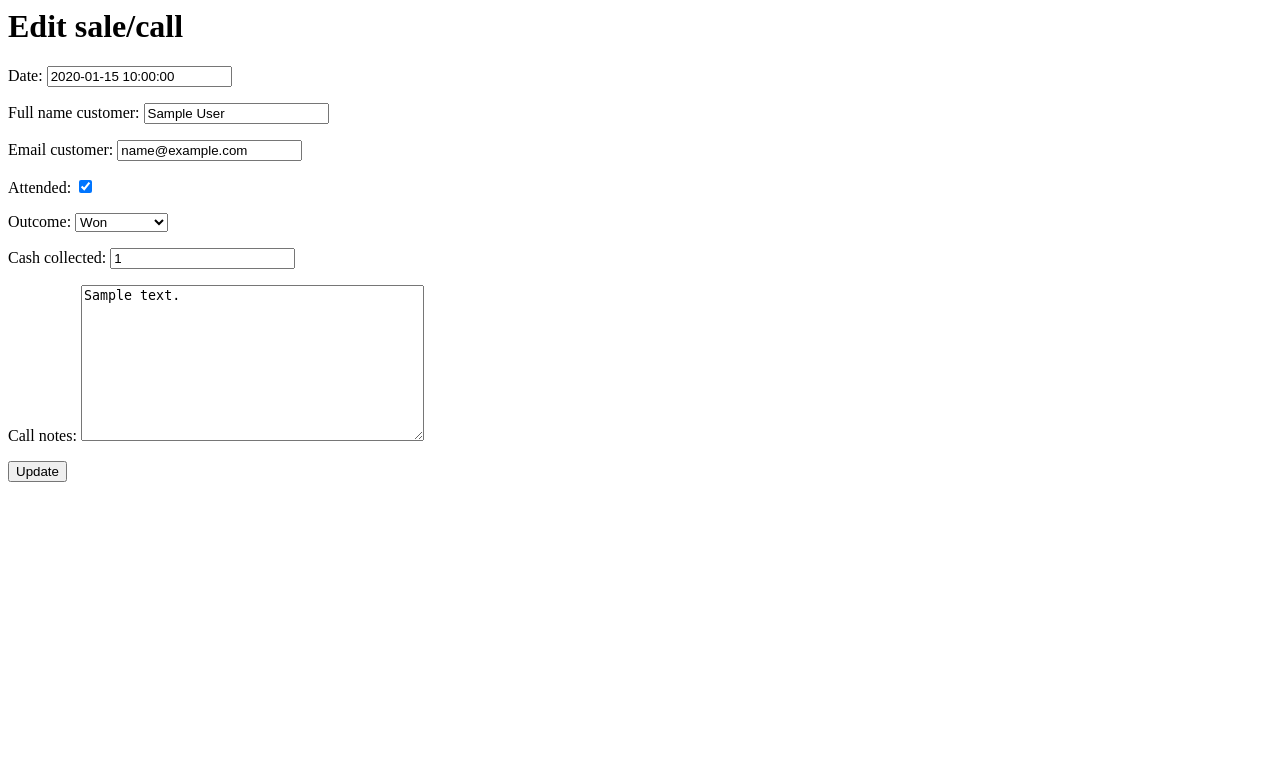
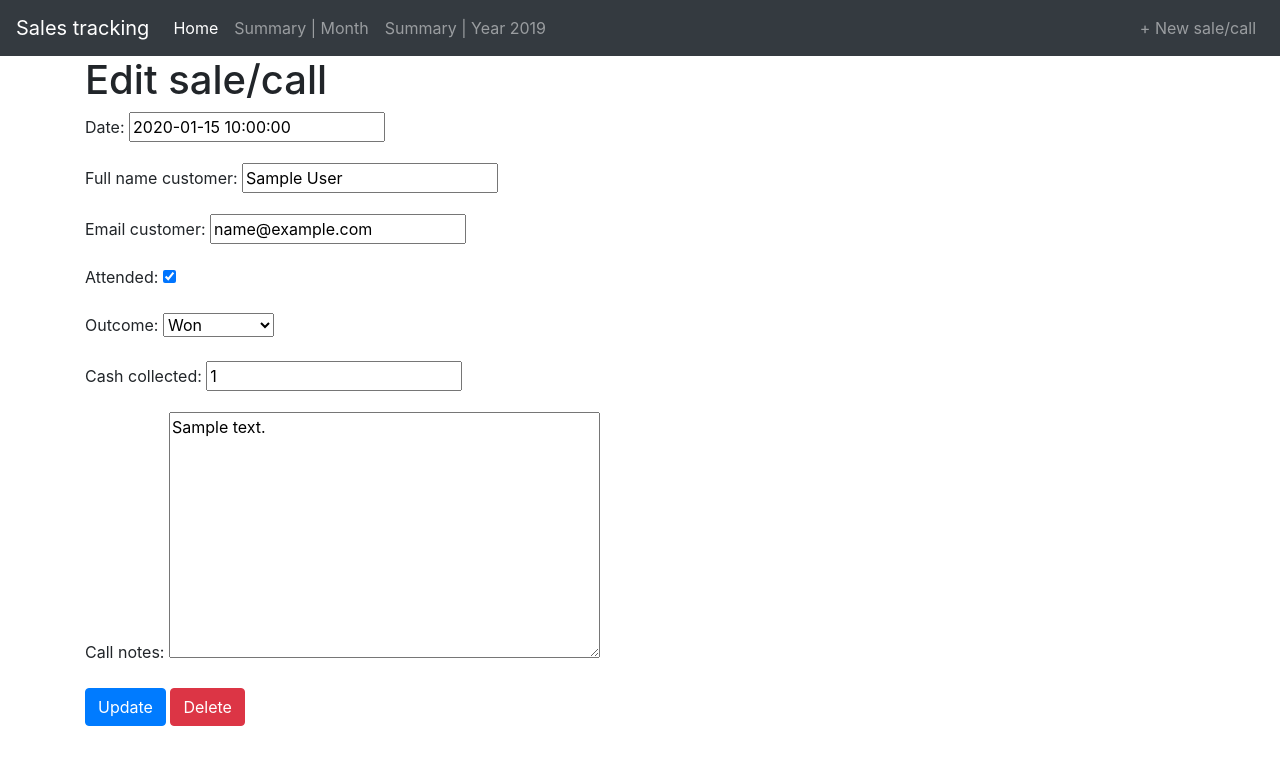
Before and after one commit to kirmishov/salestracking, a Django app: page /sales/1/edit/ in a window 1280 px wide. Shown: the top 765 px of the page. Run offline with Django 3.2, Linux system fonts and the light colour scheme; a user stored in the database is signed in; tables that the repository leaves empty hold one stand-in row (values such as "Sample post"); some libraries are stand-ins or nearby versions.

Commit message:
template and functionality for delete sale

```diff
--- a/sales/models.py
+++ b/sales/models.py
@@ -2,6 +2,7 @@ from django.conf import settings
 from django.db import models
 from django.urls import reverse
 from hashid_field import HashidAutoField
+from datetime import datetime
 
 # Create your models here.
 
@@ -49,4 +50,4 @@ class Sale(models.Model):
         return reverse('sales:detail', args=[self.id])
 
     def __str__(self):
-        return '{} | {} | {}'.format(self.author, self.date, self.full_name_customer)
+        return '{} | {} | {}'.format(self.author, datetime.strftime(self.date, "%d %b %Y"), self.full_name_customer)
--- a/sales/templates/sales/detail.html
+++ b/sales/templates/sales/detail.html
@@ -1,3 +1,7 @@
+{% extends 'base.html' %}
+
+{% block content %}
+
 <h1>Sale/call {{ sale.author }} at {{ sale.date }} | <a href="{% url 'sales:edit' sale.pk %}">Edit</a></h1>
 <ul>
     <li>{{ sale.full_name_customer }}</li>
@@ -8,3 +12,5 @@
     <li>{{ sale.call_notes }}</li>
 </ul>
 <i>Last modified: {{ sale.date_modified }}</i>
+
+{% endblock %}
--- a/sales/templates/sales/edit.html
+++ b/sales/templates/sales/edit.html
@@ -1,6 +1,14 @@
+{% extends 'base.html' %}
+
+{% block content %}
+
 <h1>Edit sale/call</h1>
 <form action="" method="post">
     {% csrf_token %}
     {{ form.as_p }}
-    <button type="submit">Update</button>
+    <button type="submit" class="btn btn-primary">Update</button>
+    <a class="btn btn-danger" href="{% url 'sales:delete' sale.pk %}" role="button">Delete</a>
 </form>
+
+
+{% endblock %}
--- a/sales/urls.py
+++ b/sales/urls.py
@@ -6,12 +6,9 @@ from . import views
 app_name = 'sales'
 urlpatterns = [
     path('', views.HomeView.as_view(), name='home'),
-    # ex: sales/2
     path('<pk>/', views.DetailView.as_view(), name='detail'),
-    # ex: sales/2/edit/
     path('<pk>/edit/', views.UpdateView.as_view(), name='edit'),
-    # new | ex: sales/new
-    # Example: /2012/08/
+    path('<pk>/delete/', views.DeleteView.as_view(), name='delete'),
     path('<int:year>/<int:month>/',
          views.SaleMonthArchiveView.as_view(month_format='%m'),
          name="archive_month_numeric"),
--- a/sales/views.py
+++ b/sales/views.py
@@ -5,8 +5,10 @@ from django_tables2.export.views import ExportMixin
 from .tables import SimpleTable
 from django.shortcuts import redirect
 # from dateutil.relativedelta import relativedelta
+from django.urls import reverse
 from django.utils import timezone
 from django.views.generic.dates import MonthArchiveView, YearArchiveView
+
 
 from .models import Sale
 from django.contrib.auth import get_user_model
@@ -187,12 +189,35 @@ class SummaryView(UserPassesTestMixin, MonthArchiveView):
         return context
 
 
-class DetailView(LoginRequiredMixin, generic.DetailView):
+class DetailView(UserPassesTestMixin, generic.DetailView):
     model = Sale
     template_name = 'sales/detail.html'
-    login_url = 'login'
 
-    # TODO: add test_func like in UpdateView or delete this view
+    def test_func(self):
+        return self.request.user.is_superuser or self.request.user == self.get_object().author
+
+    def get_context_data(self, **kwargs):
+        context = super().get_context_data(**kwargs)
+        context['month'] = timezone.now()
+        return context
+
+
+class DeleteView(UserPassesTestMixin, generic.DeleteView):
+    model = Sale
+    template_name = 'sales/delete.html'
+
+    def test_func(self):
+        return self.request.user.is_superuser or self.request.user == self.get_object().author
+
+    def get_context_data(self, **kwargs):
+        context = super().get_context_data(**kwargs)
+        context['month'] = timezone.now()
+        return context
+
+    def get_success_url(self):
+        return reverse('sales:home')
+
+
 
 
 class UpdateView(UserPassesTestMixin, generic.UpdateView):# , LoginRequiredMixin
@@ -205,6 +230,12 @@ class UpdateView(UserPassesTestMixin, generic.UpdateView):# , LoginRequiredMixin
     def test_func(self):
         return self.request.user.is_superuser or self.request.user == self.get_object().author
 
+    def get_context_data(self, **kwargs):
+        context = super().get_context_data(**kwargs)
+        context['month'] = timezone.now()
+
+        return context
+
 
 class HomeView(LoginRequiredMixin, View):
     login_url = 'login'
```
Also changed, not shown: sales/templates/sales/delete.html (added, +12 -0 lines).
